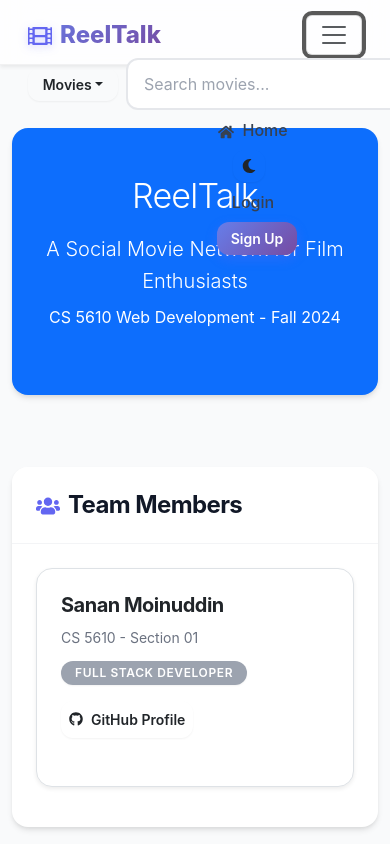
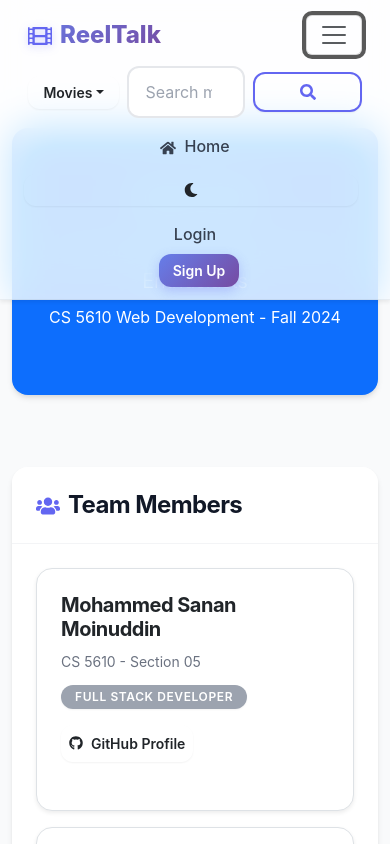
Before and after one commit to sananm/cs5610-fall25-final-project-frontend, a React (Create React App) app: page /about in a window 390 px wide. Both pictures are taken after a click on the button 334 px from the left and 35 px from the top of the page. Shown: the top 844 px of the page. Built offline with nearby package versions, Linux system fonts and the light colour scheme.

Commit message:
Fixed responsive design

```diff
--- a/src/components/Navigation.js
+++ b/src/components/Navigation.js
@@ -18,6 +18,7 @@ function Navigation() {
   const [unreadCount, setUnreadCount] = useState(0);
   const [notifications, setNotifications] = useState([]);
   const [showNotifications, setShowNotifications] = useState(false);
+  const [expanded, setExpanded] = useState(false);
   const previousUnreadCount = useRef(0);
   const isInitialMount = useRef(true);
 
@@ -29,11 +30,17 @@ function Navigation() {
       } else {
         navigate(`/search/${searchQuery}`);
       }
+      setExpanded(false); // Close navbar after search
     }
+  };
+
+  const closeNavbar = () => {
+    setExpanded(false);
   };
 
   const handleLogout = async () => {
     toast.dismiss(); // Dismiss all active toasts
+    setExpanded(false); // Close navbar
     await logout();
     navigate('/');
   };
@@ -160,15 +167,15 @@ function Navigation() {
   };
 
   return (
-    <Navbar bg={darkMode ? "dark" : "light"} variant={darkMode ? "dark" : "light"} expand="lg" fixed="top" className="shadow-sm">
+    <Navbar bg={darkMode ? "dark" : "light"} variant={darkMode ? "dark" : "light"} expand="lg" fixed="top" className="shadow-sm" expanded={expanded} onToggle={setExpanded}>
       <Container>
-        <Navbar.Brand as={Link} to="/">
+        <Navbar.Brand as={Link} to="/" onClick={closeNavbar}>
           <FaFilm className="me-2" />
           ReelTalk
         </Navbar.Brand>
         <Navbar.Toggle aria-controls="basic-navbar-nav" />
         <Navbar.Collapse id="basic-navbar-nav">
-          <Form className="d-flex mx-auto align-items-center" style={{ width: '450px' }} onSubmit={handleSearch}>
+          <Form className="d-flex mx-auto align-items-center my-2 my-lg-0" style={{ width: '100%', maxWidth: '450px' }} onSubmit={handleSearch}>
             <Dropdown className="me-2">
               <Dropdown.Toggle
                 variant={darkMode ? "outline-light" : "outline-dark"}
@@ -197,22 +204,22 @@ function Navigation() {
               <FaSearch />
             </Button>
           </Form>
-          <Nav className="ms-auto align-items-center">
-            <Nav.Link as={Link} to="/">
+          <Nav className="ms-auto align-items-lg-center">
+            <Nav.Link as={Link} to="/" onClick={closeNavbar}>
               <FaHome className="me-1" /> Home
             </Nav.Link>
             <Button
               variant={darkMode ? "outline-light" : "outline-dark"}
               size="sm"
               onClick={toggleDarkMode}
-              className="me-2"
+              className="me-2 my-2 my-lg-0"
               title={darkMode ? "Switch to Light Mode" : "Switch to Dark Mode"}
             >
               {darkMode ? <FaSun /> : <FaMoon />}
             </Button>
             {isAuthenticated ? (
               <>
-                <Dropdown show={showNotifications} onToggle={setShowNotifications} className="me-2">
+                <Dropdown show={showNotifications} onToggle={setShowNotifications} className="me-2 my-2 my-lg-0">
                   <Dropdown.Toggle
                     as={Button}
                     variant={darkMode ? "outline-light" : "outline-dark"}
@@ -288,13 +295,13 @@ function Navigation() {
                   id="basic-nav-dropdown"
                   align="end"
                 >
-                  <NavDropdown.Item as={Link} to="/profile">
+                  <NavDropdown.Item as={Link} to="/profile" onClick={closeNavbar}>
                     <FaUser className="me-1" /> My Profile
                   </NavDropdown.Item>
                   <NavDropdown.Divider />
                   {user?.role === 'admin' && (
                     <>
-                      <NavDropdown.Item as={Link} to="/admin">
+                      <NavDropdown.Item as={Link} to="/admin" onClick={closeNavbar}>
                         Admin Dashboard
                       </NavDropdown.Item>
                       <NavDropdown.Divider />
@@ -302,7 +309,7 @@ function Navigation() {
                   )}
                   {(user?.role === 'moderator' || user?.role === 'admin') && (
                     <>
-                      <NavDropdown.Item as={Link} to="/moderation">
+                      <NavDropdown.Item as={Link} to="/moderation" onClick={closeNavbar}>
                         Moderation
                       </NavDropdown.Item>
                       <NavDropdown.Divider />
@@ -315,7 +322,7 @@ function Navigation() {
               </>
             ) : (
               <>
-                <Nav.Link as={Link} to="/login">
+                <Nav.Link as={Link} to="/login" onClick={closeNavbar}>
                   Login
                 </Nav.Link>
                 <Button
@@ -324,6 +331,7 @@ function Navigation() {
                   variant="primary"
                   size="sm"
                   className="ms-2"
+                  onClick={closeNavbar}
                 >
                   Sign Up
                 </Button>
--- a/src/pages/About.js
+++ b/src/pages/About.js
@@ -5,10 +5,22 @@ import { FaGithub, FaExternalLinkAlt, FaUsers, FaCode, FaDatabase } from 'react-
 function About() {
   const teamMembers = [
     {
-      name: 'Sanan Moinuddin',
-      section: 'CS 5610 - Section 01',
+      name: 'Mohammed Sanan Moinuddin',
+      section: 'CS 5610 - Section 05',
       role: 'Full Stack Developer',
       github: 'https://github.com/sananm'
+    },
+    {
+      name: 'Nishit Agarwal',
+      section: 'CS 5610 - Section 05',
+      role: 'Full Stack Developer',
+      github: 'https://github.com/N91489'
+    },
+    {
+      name: 'Pranav Gupta',
+      section: 'CS 5610 - Section 05',
+      role: 'Full Stack Developer',
+      github: 'https://github.com/PranavGupta26'
     }
   ];
 
@@ -61,7 +73,7 @@ function About() {
       <Row className="mb-5">
         <Col>
           <Card>
-            <Card.Header className="bg-white">
+            <Card.Header>
               <h3 className="mb-0">
                 <FaUsers className="me-2 text-primary" />
                 Team Members
@@ -106,7 +118,7 @@ function About() {
       <Row className="mb-5">
         <Col>
           <Card>
-            <Card.Header className="bg-white">
+            <Card.Header>
               <h3 className="mb-0">
                 <FaGithub className="me-2 text-primary" />
                 Source Code Repositories
@@ -168,7 +180,7 @@ function About() {
       <Row className="mb-5">
         <Col>
           <Card>
-            <Card.Header className="bg-white">
+            <Card.Header>
               <h3 className="mb-0">Technologies Used</h3>
             </Card.Header>
             <Card.Body>
@@ -205,7 +217,7 @@ function About() {
       <Row className="mb-5">
         <Col>
           <Card>
-            <Card.Header className="bg-white">
+            <Card.Header>
               <h3 className="mb-0">About ReelTalk</h3>
             </Card.Header>
             <Card.Body>
--- a/src/styles/App.css
+++ b/src/styles/App.css
@@ -120,8 +120,46 @@ p {
   box-shadow: 0 1px 3px rgba(0, 0, 0, 0.05);
   z-index: 1030 !important;
   transition: all var(--transition-base);
-  height: 70px;
+  min-height: 70px;
   padding: 0.75rem 1rem !important;
+}
+
+/* Only set fixed height on larger screens when navbar is expanded */
+@media (min-width: 992px) {
+  .navbar {
+    height: 70px;
+  }
+}
+
+/* Ensure navbar collapse is hidden on mobile by default */
+@media (max-width: 991px) {
+  .navbar-collapse:not(.show) {
+    display: none !important;
+  }
+
+  .navbar-collapse.show {
+    display: block !important;
+  }
+
+  /* Center navbar content on mobile */
+  .navbar-collapse {
+    text-align: center;
+  }
+
+  .navbar-collapse .navbar-nav {
+    align-items: center !important;
+  }
+
+  .navbar-collapse form {
+    justify-content: center !important;
+  }
+
+  .navbar-collapse .nav-link,
+  .navbar-collapse .dropdown,
+  .navbar-collapse button {
+    width: 100%;
+    text-align: center;
+  }
 }
 
 .navbar-brand {
@@ -858,7 +896,7 @@ p {
   }
 
   .navbar {
-    height: 65px;
+    min-height: 65px;
   }
 
   .profile-picture {
```
